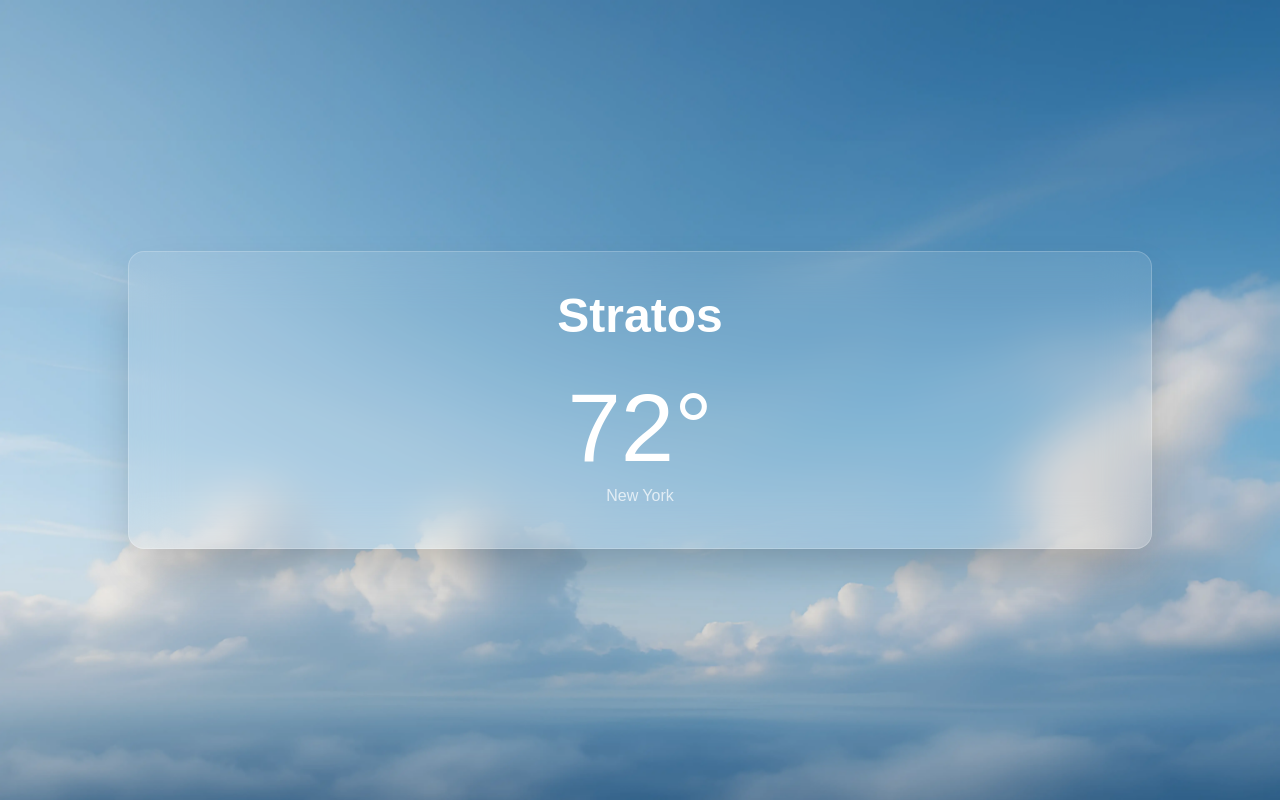
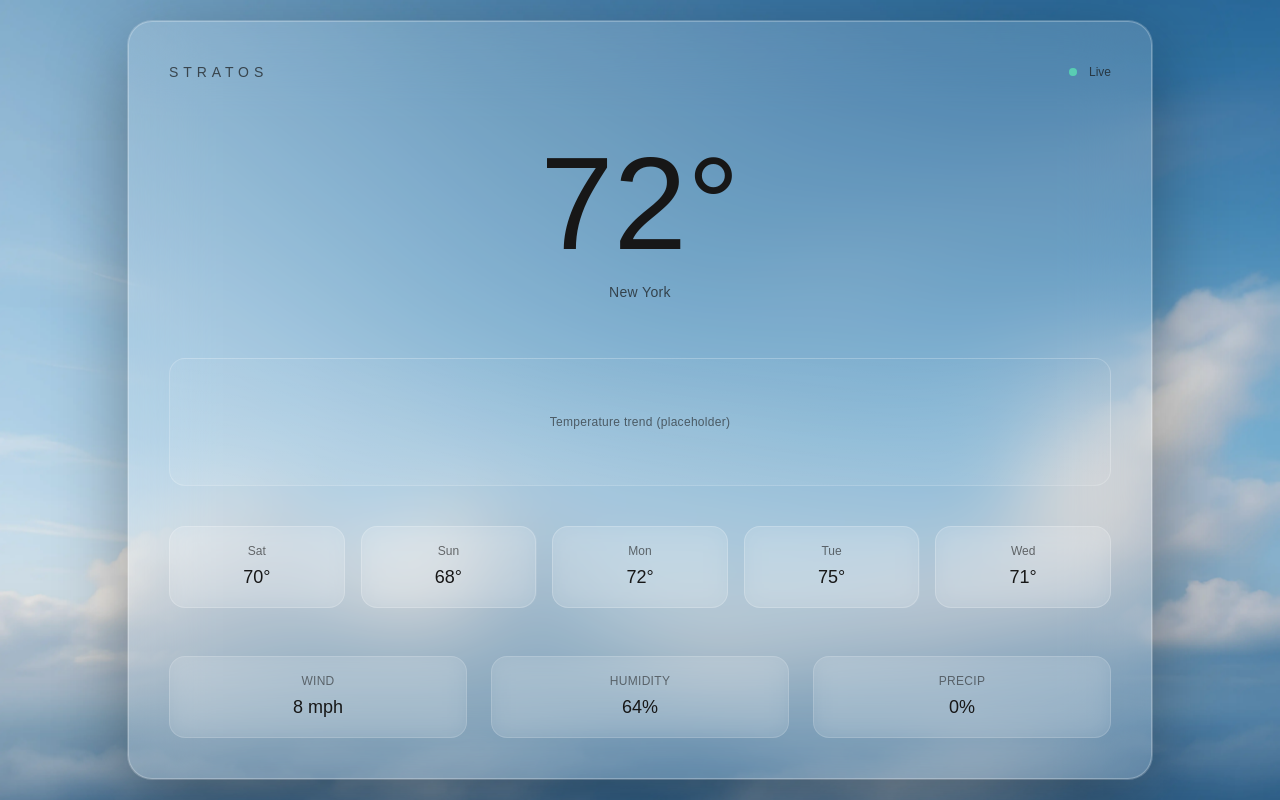
Before and after one commit to vmoreira-dev/Stratos, a Next.js app: page / in a window 1280 px wide. Built offline with nearby package versions, Linux system fonts and the light colour scheme.

Commit message:
added more guages and widen the ui

```diff
--- a/src/app/components/header/Header.tsx
+++ b/src/app/components/header/Header.tsx
@@ -1,8 +1,19 @@
 export default function Header() {
   return (
-    <header className="mb-10 flex items-center justify-between">
-      <h1 className="text-2xl font-semibold tracking-wide">Stratos</h1>
-      <span className="text-sm opacity-70">New York, NY</span>
+    <header className="flex items-center justify-between">
+      <div>
+        <h1 className="text-sm tracking-[0.35em] uppercase opacity-70">
+          Stratos
+        </h1>
+      </div>
+
+      <div className="flex items-center gap-3 text-xs opacity-70">
+        <span className="relative flex h-2 w-2">
+          <span className="absolute inline-flex h-full w-full rounded-full bg-emerald-400 opacity-60"></span>
+          <span className="relative inline-flex h-2 w-2 rounded-full bg-emerald-300"></span>
+        </span>
+        <span>Live</span>
+      </div>
     </header>
   );
 }
--- a/src/app/components/shell/GlassShell.tsx
+++ b/src/app/components/shell/GlassShell.tsx
@@ -4,7 +4,19 @@ export default function GlassShell({
   children: React.ReactNode;
 }) {
   return (
-    <div className="w-full max-w-5xl rounded-3xl border border-white/15 bg-white/10 backdrop-blur-2xl shadow-2xl p-10">
+    <div
+      className="
+        w-full max-w-5xl
+        rounded-3xl
+        bg-white/15
+        backdrop-blur-2xl
+        border border-white/25
+        shadow-[0_24px_80px_rgba(0,0,0,0.35)]
+        ring-1 ring-white/20
+        p-10
+        space-y-10
+      "
+    >
       {children}
     </div>
   );
--- a/src/app/components/weather/CurrentTemp.tsx
+++ b/src/app/components/weather/CurrentTemp.tsx
@@ -1,8 +1,8 @@
 export default function CurrentTemp() {
   return (
-    <div className="flex flex-col items-center justify-center mb-10">
-      <div className="text-7xl font-light">72°</div>
-      <div className="text-sm opacity-70 mt-2">New York</div>
-    </div>
+    <section className="flex flex-col items-center justify-center py-4">
+      <div className="text-[132px] leading-none font-extralight">72°</div>
+      <div className="mt-3 text-sm tracking-wide opacity-70">New York</div>
+    </section>
   );
 }
--- a/src/app/components/weather/ForecastRow.tsx
+++ b/src/app/components/weather/ForecastRow.tsx
@@ -1,15 +1,30 @@
+const MOCK_FORECAST = [
+  { day: "Sat", temp: "70°" },
+  { day: "Sun", temp: "68°" },
+  { day: "Mon", temp: "72°" },
+  { day: "Tue", temp: "75°" },
+  { day: "Wed", temp: "71°" },
+];
+
 export default function ForecastRow() {
   return (
-    <div className="grid grid-cols-5 gap-4 mb-8">
-      {["Sat", "Sun", "Mon", "Tue", "Wed"].map((day) => (
+    <section className="w-full grid grid-cols-5 gap-4">
+      {MOCK_FORECAST.map((d) => (
         <div
-          key={day}
-          className="rounded-xl bg-white/10 p-4 text-center"
+          key={d.day}
+          className="
+            rounded-2xl
+            bg-white/10
+            border border-white/20
+            backdrop-blur-md
+            py-4
+            flex flex-col items-center justify-center
+          "
         >
-          <div className="text-sm opacity-70">{day}</div>
-          <div className="text-lg">70°</div>
+          <span className="text-xs opacity-60">{d.day}</span>
+          <span className="mt-1 text-lg font-medium">{d.temp}</span>
         </div>
       ))}
-    </div>
+    </section>
   );
 }
--- a/src/app/components/weather/MetricsBar.tsx
+++ b/src/app/components/weather/MetricsBar.tsx
@@ -1,20 +1,30 @@
+const METRICS = [
+  { label: "Wind", value: "8 mph" },
+  { label: "Humidity", value: "64%" },
+  { label: "Precip", value: "0%" },
+];
+
 export default function MetricsBar() {
   return (
-    <div className="grid grid-cols-3 gap-4">
-      <div className="rounded-xl bg-white/10 p-4 text-center">
-        <div className="text-sm opacity-70">Wind</div>
-        <div className="text-lg">8 mph</div>
-      </div>
-
-      <div className="rounded-xl bg-white/10 p-4 text-center">
-        <div className="text-sm opacity-70">Humidity</div>
-        <div className="text-lg">64%</div>
-      </div>
-
-      <div className="rounded-xl bg-white/10 p-4 text-center">
-        <div className="text-sm opacity-70">Precip</div>
-        <div className="text-lg">0%</div>
-      </div>
-    </div>
+    <section className="w-full grid grid-cols-3 gap-6 pt-2">
+      {METRICS.map((m) => (
+        <div
+          key={m.label}
+          className="
+            rounded-2xl
+            bg-white/8
+            border border-white/15
+            backdrop-blur-md
+            py-4
+            flex flex-col items-center justify-center
+          "
+        >
+          <span className="text-xs opacity-55 uppercase tracking-wide">
+            {m.label}
+          </span>
+          <span className="mt-1 text-lg font-medium">{m.value}</span>
+        </div>
+      ))}
+    </section>
   );
 }
--- a/src/app/components/weather/TempGraph.tsx
+++ b/src/app/components/weather/TempGraph.tsx
@@ -1,7 +1,18 @@
 export default function TempGraph() {
   return (
-    <div className="w-full h-32 rounded-xl bg-white/10 mb-8 flex items-center justify-center">
-      <span className="text-sm opacity-70">Temperature Graph</span>
-    </div>
+    <section
+      className="
+        w-full h-32
+        rounded-2xl
+        bg-gradient-to-tr from-white/10 via-white/5 to-white/0
+        border border-white/20
+        overflow-hidden
+        flex items-center justify-center
+      "
+    >
+      <span className="text-xs opacity-60 tracking-wide">
+        Temperature trend (placeholder)
+      </span>
+    </section>
   );
 }
--- a/src/app/layout.tsx
+++ b/src/app/layout.tsx
@@ -2,7 +2,7 @@ import "./globals.css";
 
 export const metadata = {
   title: "Stratos",
-  description: "Animated glass weather interface",
+  description: "Glass weather interface",
 };
 
 export default function RootLayout({
@@ -12,14 +12,14 @@ export default function RootLayout({
 }) {
   return (
     <html lang="en">
-      <body className="min-h-screen w-full overflow-hidden">
-        {/* Background */}
+      <body className="min-h-screen w-full overflow-hidden text-white">
+        {/* Sky background */}
         <div
           className="fixed inset-0 -z-10 bg-cover bg-center"
           style={{ backgroundImage: "url('/backgrounds/sky.webp')" }}
         />
 
-        {/* App Center */}
+        {/* Centered app shell */}
         <div className="min-h-screen w-full flex items-center justify-center px-6">
           {children}
         </div>
--- a/src/app/page.tsx
+++ b/src/app/page.tsx
@@ -1,12 +1,20 @@
+import GlassShell from "./components/shell/GlassShell";
+import Header from "./components/header/Header";
+import CurrentTemp from "./components/weather/CurrentTemp";
+import TempGraph from "./components/weather/TempGraph";
+import ForecastRow from "./components/weather/ForecastRow";
+import MetricsBar from "./components/weather/MetricsBar";
+
 export default function Home() {
   return (
-    <div className="w-full max-w-5xl rounded-2xl bg-white/10 backdrop-blur-xl border border-white/20 shadow-2xl p-10 text-white">
-      <h1 className="text-5xl font-semibold text-center">Stratos</h1>
-
-      <div className="mt-10 text-center">
-        <div className="text-8xl font-light">72°</div>
-        <div className="opacity-70 mt-2">New York</div>
-      </div>
-    </div>
+    <main className="min-h-screen w-full flex items-center justify-center px-6">
+      <GlassShell>
+        <Header />
+        <CurrentTemp />
+        <TempGraph />
+        <ForecastRow />
+        <MetricsBar />
+      </GlassShell>
+    </main>
   );
 }
```
